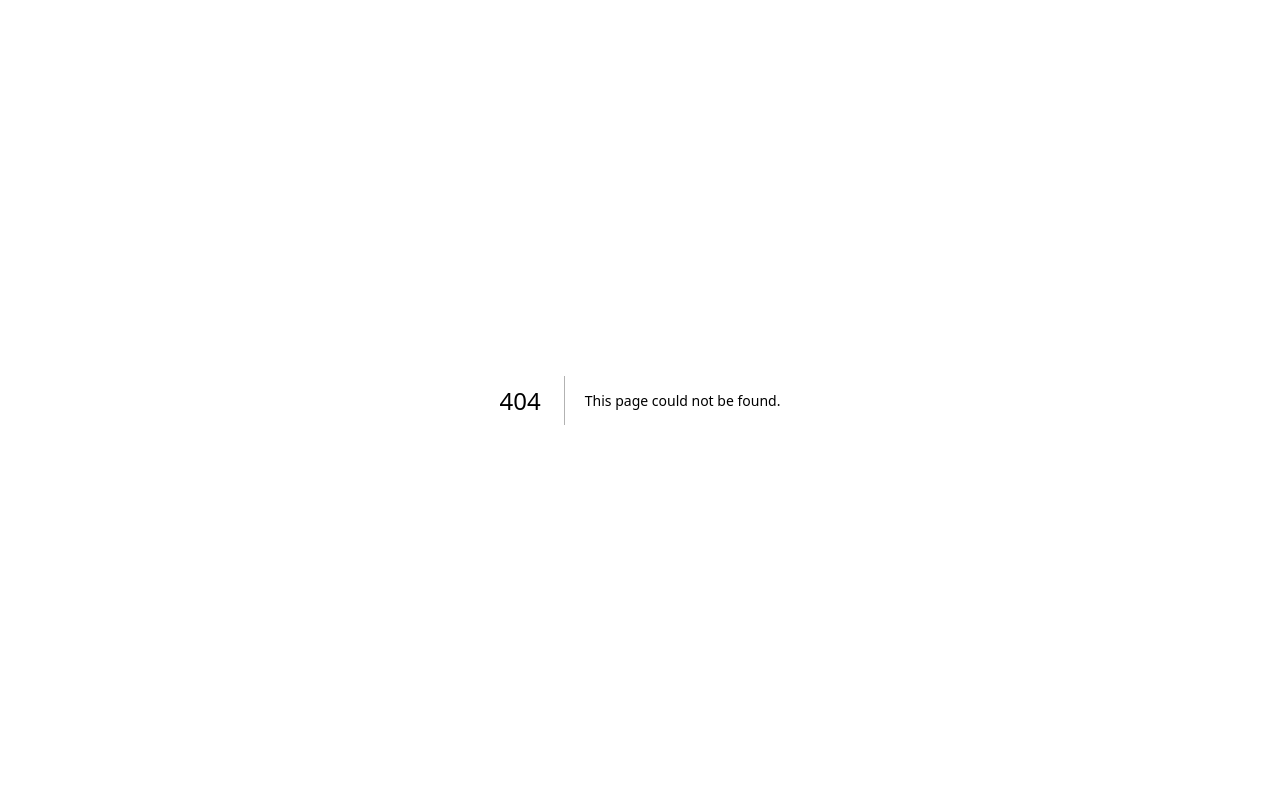
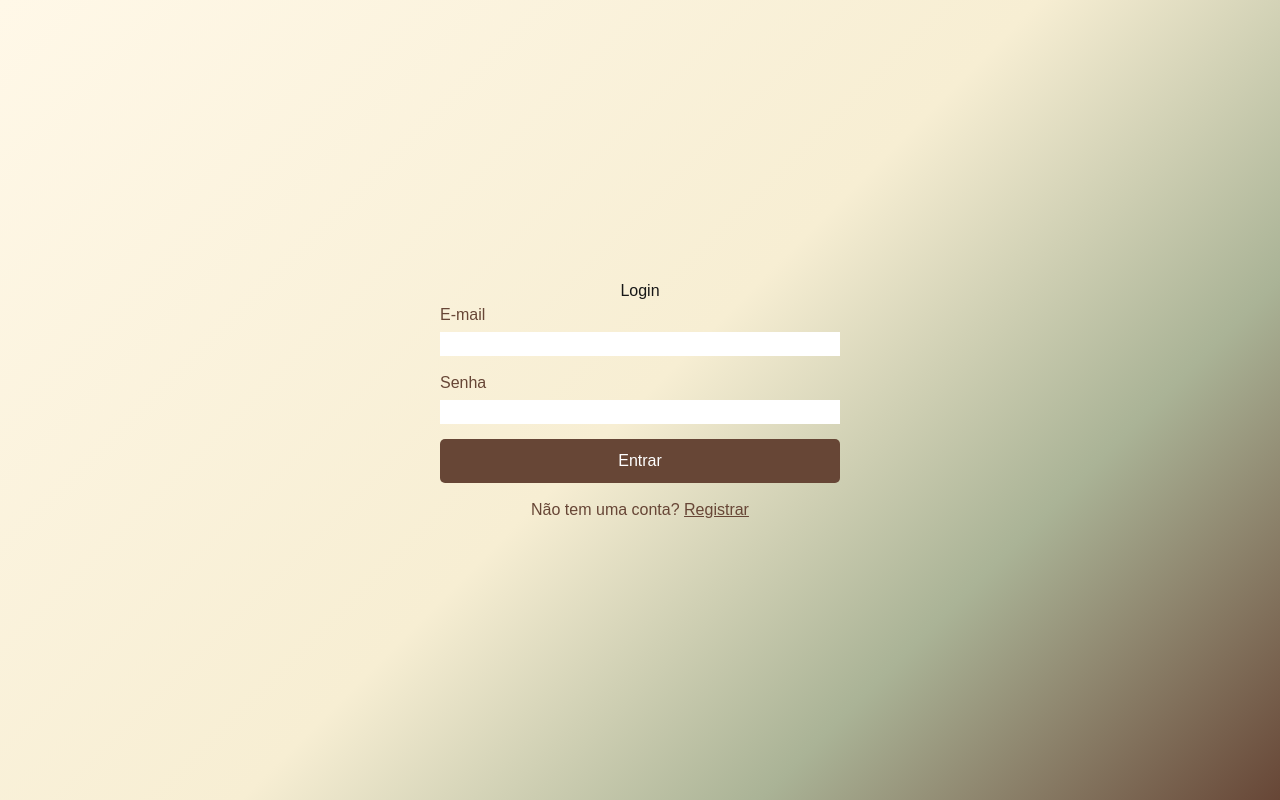
Before and after one commit to alvccpj/organiza-application, a Next.js app: page /login in a window 1280 px wide. Before the commit this address had no page. Built offline with nearby package versions, Linux system fonts and the light colour scheme.

Commit message:
add login page v1

```diff
--- /dev/null
+++ b/src/pages/login.js
@@ -0,0 +1,66 @@
+import { useState } from "react";
+import styles from "../styles/Login.module.css"; // Certifique-se de criar este arquivo CSS para estilos
+
+const Login = () => {
+    const [isLogin, setIsLogin] = useState(true); // Controla se estamos na tela de login ou registro
+    const [email, setEmail] = useState("");
+    const [password, setPassword] = useState("");
+    const [name, setName] = useState("");
+
+    const handleSubmit = (e) => {
+        e.preventDefault();
+        // Aqui você pode adicionar a lógica de autenticação ou registro
+        console.log({ name, email, password });
+    };
+
+    return (
+        <div className={styles.container}>
+            <h1>{isLogin ? "Login" : "Registro"}</h1>
+            <form onSubmit={handleSubmit} className={styles.form}>
+                {!isLogin && (
+                    <div className={styles.inputGroup}>
+                        <label htmlFor="name" className={styles.label}>Nome</label>
+                        <input
+                            type="text"
+                            id="name"
+                            value={name}
+                            onChange={(e) => setName(e.target.value)}
+                            required
+                        />
+                    </div>
+                )}
+                <div className={styles.inputGroup}>
+                    <label htmlFor="email" className={styles.label}>E-mail</label>
+                    <input
+                        type="email"
+                        id="email"
+                        value={email}
+                        onChange={(e) => setEmail(e.target.value)}
+                        required
+                    />
+                </div>
+                <div className={styles.inputGroup}>
+                    <label htmlFor="password" className={styles.label}>Senha</label>
+                    <input
+                        type="password"
+                        id="password"
+                        value={password}
+                        onChange={(e) => setPassword(e.target.value)}
+                        required
+                    />
+                </div>
+                <button type="submit" className={styles.submitButton}>
+                    {isLogin ? "Entrar" : "Registrar"}
+                </button>
+            </form>
+            <p className={styles.toggleText}>
+                {isLogin ? "Não tem uma conta? " : "Já tem uma conta? "}
+                <span onClick={() => setIsLogin(!isLogin)} className={styles.toggleLink}>
+                    {isLogin ? "Registrar" : "Entrar"}
+                </span>
+            </p>
+        </div>
+    );
+};
+
+export default Login;
--- /dev/null
+++ b/src/styles/Login.module.css
@@ -0,0 +1,58 @@
+.container {
+    display: flex;
+    flex-direction: column;
+    align-items: center;
+    justify-content: center;
+    min-height: 100vh; /* Ocupa a altura total da tela */
+    padding: 20px;
+    background: linear-gradient(135deg, #FFF8E8 0%, #F7EED3 50%, #AAB396 75%, #674636 100%);
+}
+
+.form {
+    display: flex;
+    flex-direction: column;
+    gap: 15px;
+    width: 100%;
+    max-width: 400px; /* Largura máxima para o formulário */
+}
+
+.inputGroup {
+    display: flex;
+    flex-direction: column;
+    color: #674636;
+}
+
+.label {
+    margin-bottom: 5px; /* Espaço entre o rótulo e o campo de entrada */
+}
+
+.input {
+    padding: 10px;
+    border: 1px solid #ccc;
+    border-radius: 5px;
+}
+
+.submitButton {
+    padding: 10px;
+    background-color: #674636; /* Cor de fundo do botão */
+    color: white;
+    border: none;
+    border-radius: 5px;
+    cursor: pointer;
+}
+
+.submitButton:hover {
+    background-color: #AAB396; /* Cor mais clara ao passar o mouse */
+}
+
+.toggleText {
+    margin-top: 15px; /* Espaço acima do texto de alternância */
+    text-align: center; /* Centraliza o texto */
+    color: #674636;
+}
+
+.toggleLink {
+    color: #674636; /* Cor do link */
+    cursor: pointer;
+    text-decoration: underline; /* Sublinha o texto */
+}
```
Also changed, not shown: src/pages/receitas.js (added).
